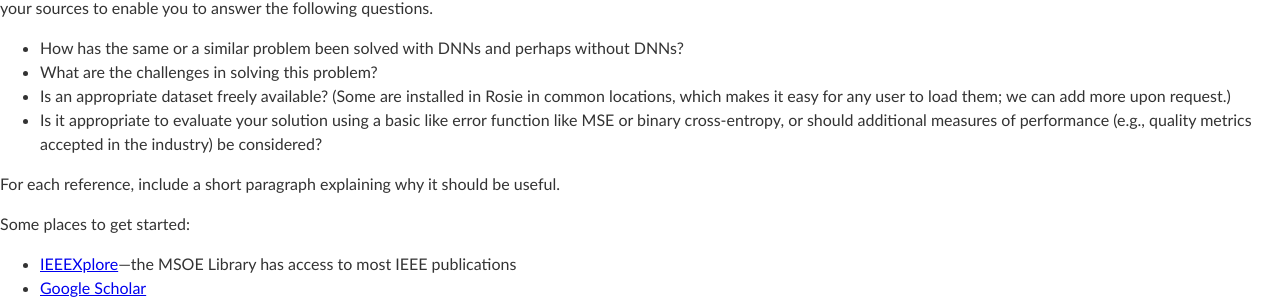
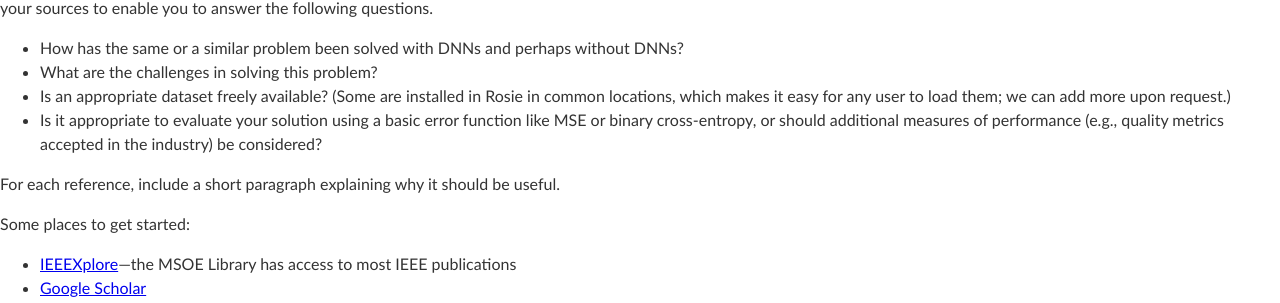
Before and after one commit to edurant/edurant.github.io, a Jekyll site: the page built from courses/cs4981/project-1-topicSelection.md, in a window 1280 px wide. Shown: the part 495-798 px from the top of the page. Built offline with Jekyll 4.4.1, drawn with Linux system fonts in a browser that asks for light colours; our own code applies the rules of GitHub Pages for plain Markdown files.

```diff
--- a/courses/cs4981/project-1-topicSelection.md
+++ b/courses/cs4981/project-1-topicSelection.md
@@ -14,7 +14,7 @@
 * How has the same or a similar problem been solved with DNNs and perhaps without DNNs?
 * What are the challenges in solving this problem?
 * Is an appropriate dataset freely available? (Some are installed in Rosie in common locations, which makes it easy for any user to load them; we can add more upon request.)
-* Is it appropriate to evaluate your solution using a basic like error function like MSE or binary cross-entropy, or should additional measures of performance (e.g., quality metrics accepted in the industry) be considered?
+* Is it appropriate to evaluate your solution using a basic error function like MSE or binary cross-entropy, or should additional measures of performance (e.g., quality metrics accepted in the industry) be considered?
 
 For each reference, include a short paragraph explaining why it should be useful.
 
```
Also changed, not shown: 1 other file.
